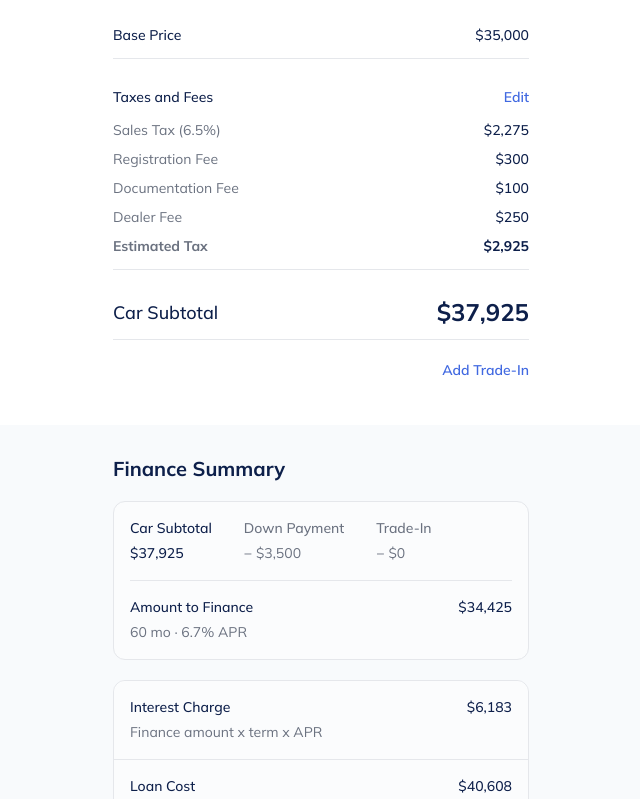
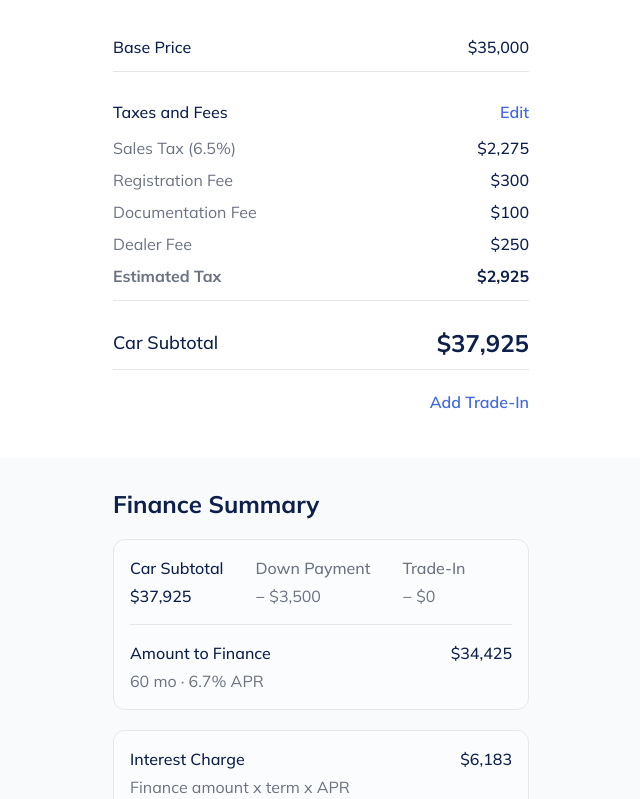
Before and after one commit to wilsskin/CarGurus-FinanceCalculator, a React (Vite) app: page / in a window 1280 px wide. Shown: the part 1041-1840 px from the top of the page, without its empty margins (319-959 px from the left). Built offline with nearby package versions, Linux system fonts and the light colour scheme.

Commit message:
more small changes

```diff
--- a/index.html
+++ b/index.html
@@ -2,7 +2,7 @@
 <html lang="en">
   <head>
     <meta charset="UTF-8" />
-    <meta name="viewport" content="width=device-width, initial-scale=1.0" />
+    <meta name="viewport" content="width=device-width, initial-scale=1.0, viewport-fit=cover" />
     <title>CarGurus Finance Calculator</title>
     <meta name="description" content="A finance calculator prototype for CarGurus." />
 <meta name="author" content="Wilson Skinner" />
--- a/src/components/finance/SummaryAndSave.tsx
+++ b/src/components/finance/SummaryAndSave.tsx
@@ -36,26 +36,26 @@ const SummaryAndSave: React.FC = () => {
           {/* Three columns: Car Total | Down Payment | Trade-In */}
           <div className="flex gap-8">
             <div className="flex flex-col gap-1">
-              <span className="text-body-sm font-medium text-foreground">Car Subtotal</span>
-              <span className="text-[14px] font-medium text-foreground tabular-nums">{formatCurrency(carSubtotal)}</span>
+              <span className="text-body font-medium text-foreground">Car Subtotal</span>
+              <span className="text-body font-medium text-foreground tabular-nums">{formatCurrency(carSubtotal)}</span>
             </div>
             <div className="flex flex-col gap-1">
-              <span className="text-body-sm font-medium text-muted-foreground">Down Payment</span>
-              <span className="text-body-sm text-muted-foreground tabular-nums">− {formatCurrency(loanDetails.downPayment)}</span>
+              <span className="text-body font-medium text-muted-foreground">Down Payment</span>
+              <span className="text-body text-muted-foreground tabular-nums">− {formatCurrency(loanDetails.downPayment)}</span>
             </div>
             <div className="flex flex-col gap-1">
-              <span className="text-body-sm font-medium text-muted-foreground">Trade-In</span>
-              <span className="text-body-sm text-muted-foreground tabular-nums">− {formatCurrency(tradeIn.netValue)}</span>
+              <span className="text-body font-medium text-muted-foreground">Trade-In</span>
+              <span className="text-body text-muted-foreground tabular-nums">− {formatCurrency(tradeIn.netValue)}</span>
             </div>
           </div>
 
           {/* Finance Amount row - label left, amount right + loan term & APR */}
           <div className="flex flex-col gap-1 pt-4 mt-4 border-t border-border">
             <div className="flex justify-between items-center">
-              <span className="text-body-sm font-medium text-foreground">Amount to Finance</span>
-              <span className="text-body-sm font-medium text-foreground tabular-nums">{formatCurrency(amountFinanced)}</span>
+              <span className="text-body font-medium text-foreground">Amount to Finance</span>
+              <span className="text-body font-medium text-foreground tabular-nums">{formatCurrency(amountFinanced)}</span>
             </div>
-            <span className="text-body-sm text-muted-foreground">
+            <span className="text-body text-muted-foreground">
               {[
                 loanDetails.termMonths > 0 && `${loanDetails.termMonths} mo`,
                 loanDetails.interestRate != null && loanDetails.interestRate > 0 && `${loanDetails.interestRate}% APR`
@@ -70,17 +70,17 @@ const SummaryAndSave: React.FC = () => {
         <div className="divide-y divide-border bg-white/50">
           <div className="flex flex-col gap-1 px-4 py-4">
             <div className="flex justify-between items-center">
-              <span className="text-body-sm font-medium text-foreground">Interest Charge</span>
-              <span className="text-body-sm font-medium text-foreground">
+              <span className="text-body font-medium text-foreground">Interest Charge</span>
+              <span className="text-body font-medium text-foreground">
                 {noLoanDetailsProvided ? '—' : formatCurrency(financeCharge)}
               </span>
             </div>
-            <span className="text-body-sm text-muted-foreground">Finance amount x term x APR</span>
+            <span className="text-body text-muted-foreground">Finance amount x term x APR</span>
           </div>
 
           <div className="flex justify-between items-center px-4 py-4">
-            <span className="text-body-sm font-medium text-foreground">Loan Cost</span>
-            <span className="text-body-sm font-medium text-foreground">
+            <span className="text-body font-medium text-foreground">Loan Cost</span>
+            <span className="text-body font-medium text-foreground">
               {noLoanDetailsProvided ? '—' : formatCurrency(loanCost)}
             </span>
           </div>
--- a/src/components/finance/sections/CarCost.tsx
+++ b/src/components/finance/sections/CarCost.tsx
@@ -64,7 +64,7 @@ const CarCost: React.FC = () => {
 
       <div className="space-y-4">
         {/* Base Price */}
-        <div className="flex justify-between items-center py-3 border-b border-border text-body-sm">
+        <div className="flex justify-between items-center py-3 border-b border-border text-body">
           <span className="font-medium text-foreground">Base Price</span>
           <span className="font-medium text-foreground">{formatCurrency(state.carPrice)}</span>
         </div>
@@ -74,10 +74,10 @@ const CarCost: React.FC = () => {
           {editingTaxes ? (
             <div className="space-y-4 animate-fade-in">
               <div className="flex justify-between items-center">
-                <span className="text-label font-medium text-foreground">Taxes & Fees</span>
+                <span className="text-body font-medium text-foreground">Taxes & Fees</span>
                 <button
                   onClick={() => setEditingTaxes(false)}
-                  className="text-body-sm font-semibold text-primary"
+                  className="text-body font-semibold text-primary"
                 >
                   Done
                 </button>
@@ -85,7 +85,7 @@ const CarCost: React.FC = () => {
 
               <div className="space-y-3">
                 <div className="flex justify-between items-center">
-                  <span className="text-body-sm text-muted-foreground">Sales Tax (%)</span>
+                  <span className="text-body text-muted-foreground">Sales Tax (%)</span>
                   <div className="relative w-28">
                     <Input
                       type="number"
@@ -101,7 +101,7 @@ const CarCost: React.FC = () => {
                 </div>
 
                 <div className="flex justify-between items-center">
-                  <span className="text-body-sm text-muted-foreground">Registration Fee</span>
+                  <span className="text-body text-muted-foreground">Registration Fee</span>
                   <div className="relative w-28">
                     <span className="absolute left-3 top-1/2 -translate-y-1/2 text-muted-foreground text-sm">$</span>
                     <Input
@@ -129,7 +129,7 @@ const CarCost: React.FC = () => {
                 </div>
 
                 <div className="flex justify-between items-center">
-                  <span className="text-body-sm text-muted-foreground">Dealer Fee</span>
+                  <span className="text-body text-muted-foreground">Dealer Fee</span>
                   <div className="relative w-28">
                     <span className="absolute left-3 top-1/2 -translate-y-1/2 text-muted-foreground text-sm">$</span>
                     <Input
@@ -159,7 +159,7 @@ const CarCost: React.FC = () => {
                       </div>
                       <button
                         onClick={handleRemoveAdditionalFee}
-                        className="text-body-sm font-semibold text-primary"
+                        className="text-body font-semibold text-primary"
                       >
                         Remove
                       </button>
@@ -171,7 +171,7 @@ const CarCost: React.FC = () => {
                   <div className="flex justify-end">
                     <button
                       onClick={handleAddFeeClick}
-                      className="text-body-sm font-semibold text-primary"
+                      className="text-body font-semibold text-primary"
                     >
                       Add Fee
                     </button>
@@ -182,22 +182,22 @@ const CarCost: React.FC = () => {
           ) : (
             <>
               <div className="flex justify-between items-center">
-                <span className="text-label font-medium text-foreground">Taxes and Fees</span>
+                <span className="text-body font-medium text-foreground">Taxes and Fees</span>
                 <button
                   onClick={() => setEditingTaxes(true)}
-                  className="text-body-sm font-semibold text-primary"
+                  className="text-body font-semibold text-primary"
                 >
                   Edit
                 </button>
               </div>
               <div className="mt-3 space-y-2">
                 {taxFeeLineItems.map(item => (
-                  <div key={item.label} className="flex justify-between text-body-sm">
+                  <div key={item.label} className="flex justify-between text-body">
                     <span className="text-muted-foreground">{item.label}</span>
                     <span className="font-medium text-foreground">{formatCurrency(item.value)}</span>
                   </div>
                 ))}
-                <div className="flex justify-between text-body-sm">
+                <div className="flex justify-between text-body">
                   <span className="font-bold text-muted-foreground">Estimated Tax</span>
                   <span className="font-bold text-foreground">{formatCurrency(taxesAndFees.taxAmount + taxesAndFees.totalFees)}</span>
                 </div>
@@ -219,7 +219,7 @@ const CarCost: React.FC = () => {
           <div className="flex justify-end">
             <button
               onClick={() => setShowTradeIn(!showTradeIn)}
-              className="text-body-sm font-semibold text-primary"
+              className="text-body font-semibold text-primary"
             >
               {showTradeIn ? 'Remove' : 'Add Trade-In'}
             </button>
--- a/src/components/finance/sections/MyFinanceInfo.tsx
+++ b/src/components/finance/sections/MyFinanceInfo.tsx
@@ -130,7 +130,7 @@ const MyFinanceInfo: React.FC = () => {
             />
             <span className="absolute right-4 top-1/2 -translate-y-1/2 text-muted-foreground font-medium">%</span>
           </div>
-            <FieldHelper className="text-[12px] font-normal opacity-80 text-muted-foreground">Based on current rates</FieldHelper>
+            <FieldHelper className="text-[12px] font-normal opacity-80 text-muted-foreground">Based on credit score and current rates</FieldHelper>
         </FieldGroup>
       </div>
 
--- a/src/components/finance/sections/VehicleInfo.tsx
+++ b/src/components/finance/sections/VehicleInfo.tsx
@@ -25,7 +25,7 @@ const VehicleInfo: React.FC = () => {
           <div className="text-caption text-muted-foreground mb-1">
             Used · 25,000 mi
           </div>
-          <div className="text-price-sm font-bold text-foreground mb-2">
+          <div className="text-[20px] font-bold text-foreground mb-2">
             {formatCurrency(state.carPrice)}
           </div>
           <span className="text-caption text-primary font-medium">View details</span>
--- a/src/index.css
+++ b/src/index.css
@@ -112,7 +112,7 @@
 
   h3 {
     font-family: 'Mulish', -apple-system, BlinkMacSystemFont, 'Segoe UI', Roboto, sans-serif;
-    font-size: 20px;
+    font-size: 24px;
     font-weight: 700;
     line-height: 1.2;
     color: hsl(var(--foreground));
@@ -120,7 +120,7 @@
 
   h4 {
     font-family: 'Mulish', -apple-system, BlinkMacSystemFont, 'Segoe UI', Roboto, sans-serif;
-    font-size: 18px;
+    font-size: 20px;
     font-weight: 700;
     line-height: 1.25;
     color: hsl(var(--foreground));
```
Also changed, not shown: src/components/finance/SummaryBanner.tsx (+7 -2 lines), tailwind.config.ts (+12 -1 lines).
